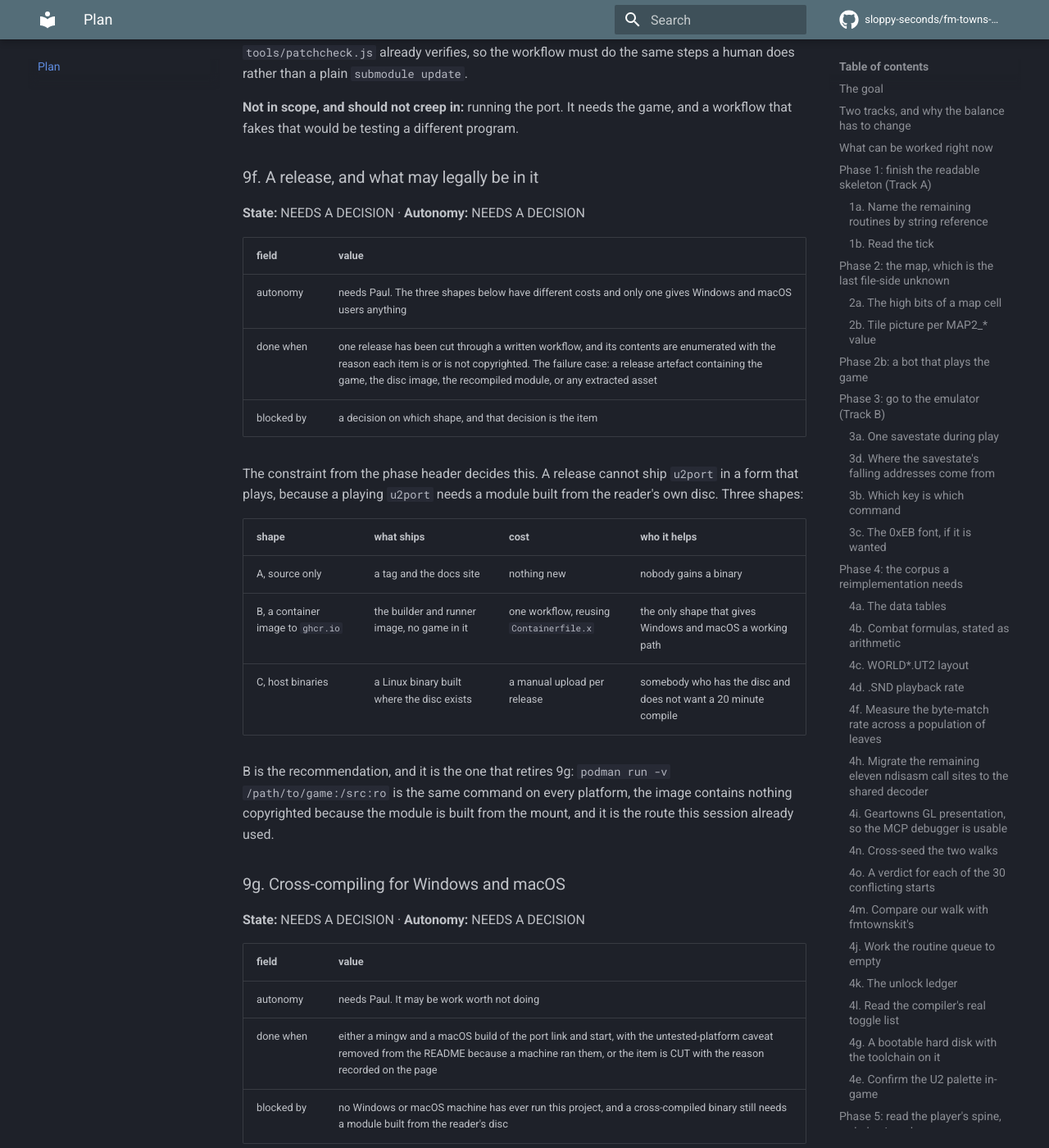
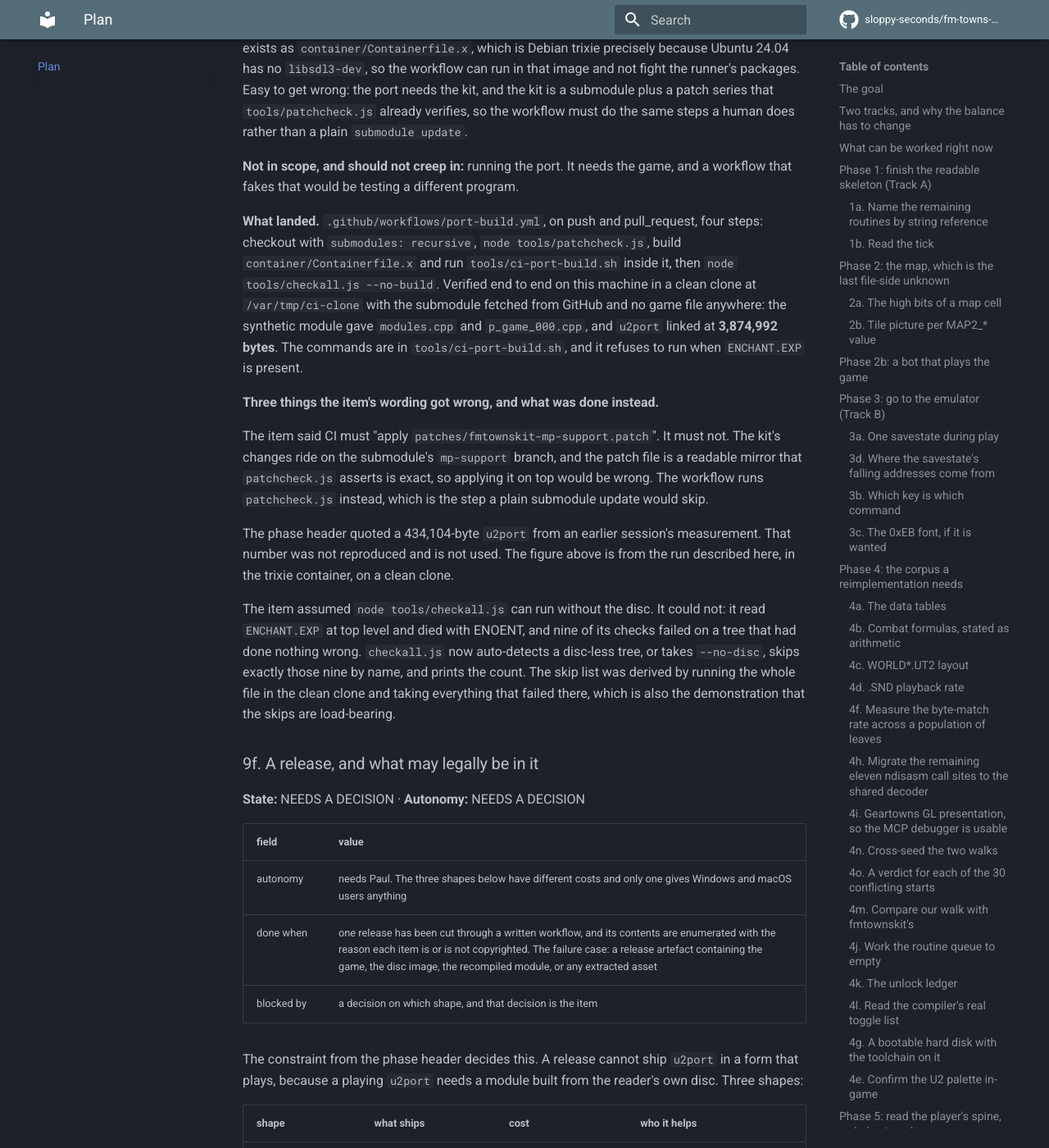
Before and after one commit to sloppy-seconds/fm-towns-ultima, an MkDocs documentation site: the page built from docs/plan.md, in a window 1280 px wide and 1400 px high, scrolled down 66511 px. Shown: the whole window at 82% size. Built offline with MkDocs 1.6.1 and Material for MkDocs 9.7.7, drawn with Linux system fonts in a browser that asks for light colours; comment, search, counter and statistics services are not loaded; some of the changed text lies outside the part shown.

Commit message:
CI proves the port links, with no game file in the pipeline
Plan item 9e. The port's module is the recompiler's output over ENCHANT.EXP, so a clone
has nothing to link and "the port builds" looked uncheckable. It is checkable: a 4 KB
synthetic image through the recompiler emits a real module, and port/main.cpp links
against it into a u2port of 3,874,992 bytes. Measured in container/Containerfile.x on
a clean clone at /var/tmp/ci-clone with the submodule fetched from GitHub and no game
file anywhere.

tools/ci-port-build.sh carries those commands and refuses to run when ENCHANT.EXP is
present, so it cannot be mistaken for the real build. The workflow runs the kit's
patchcheck rather than applying patches/fmtownskit-mp-support.patch, because the kit's
changes ride on the submodule's branch and the patch is a mirror that patchcheck
asserts is exact.

checkall could not run without the disc at all: it read ENCHANT.EXP at top level and
died, and nine checks failed on a clean tree. It now auto-detects that case, or takes
--no-disc, skips those nine by name and prints the count. The list came from running
the whole file in the clean clone and taking everything that failed there.

```diff
--- a/docs/plan.md
+++ b/docs/plan.md
@@ -106,7 +106,7 @@ from the items below rather than maintained separately.
 | 9b The goal, in the README, in one screen | AUTONOMOUS | **done**, the goal section, and the port named a recompile rather than a decompile |
 | 9c The page on why this is hard | AUTONOMOUS | **done**, `docs/why-this-is-hard.md`, nine obstacles each linked to the page that measured it |
 | 9d A port quickstart that starts from the download | AUTONOMOUS | **yes** |
-| 9e CI that proves the tree builds | AUTONOMOUS | **yes**, measured: the port links against a synthetic module |
+| 9e CI that proves the tree builds | AUTONOMOUS | **done**, `.github/workflows/port-build.yml`, the port links against a synthetic module with no game file present |
 | 9f A release, and what may be in it | NEEDS A DECISION | no, three shapes and Paul picks one |
 | 9g Cross-compiling for Windows and macOS | NEEDS A DECISION | no, and 9f may retire it |
 | 9h The README's claims and links, checked | AUTONOMOUS | **done**, `checkall.js` rejects any fourth spelling of the three copied URLs and any dead relative link in the README |
@@ -1987,7 +1987,8 @@ link against. What CI *can* do was measured this session: a 4 KB synthetic image
 fmtownskit.recomp --raw game=/tmp/syn.bin@0xc+0x0` produces `modules.cpp` and `p_game_000.cpp`, and `port/main.cpp`
 links against it into a **434,104-byte** `u2port`. So "the port builds" is checkable on every push without a
 copyrighted file anywhere in the pipeline, and "the port plays the game" is not checkable in CI at all and never
-will be.
+will be. Re-measured on 2026-10-30 in the trixie container on a clean clone, the linked `u2port` is 3,874,992 bytes.
+The 434,104 figure above came from an earlier session and was not reproduced, so 9e quotes the new one.
 
 That distinction is the whole phase. A release cannot contain the module either, for the same reason, so the useful
 release is not a binary.
@@ -2209,7 +2210,7 @@ zip and pick slot 1. `docs/quickstart.md` does say it, as part of 9i's tested ro
 
 ### 9e. CI that proves the tree builds, without the game
 
-**State:** OPEN · **Autonomy:** AUTONOMOUS
+**State:** DONE · **Autonomy:** AUTONOMOUS
 
 | field | value |
 |---|---|
@@ -2225,6 +2226,30 @@ same steps a human does rather than a plain `submodule update`.
 
 **Not in scope, and should not creep in:** running the port. It needs the game, and a workflow that fakes that would
 be testing a different program.
+
+**What landed.** `.github/workflows/port-build.yml`, on push and pull_request, four steps: checkout with
+`submodules: recursive`, `node tools/patchcheck.js`, build `container/Containerfile.x` and run
+`tools/ci-port-build.sh` inside it, then `node tools/checkall.js --no-build`. Verified end to end on this machine in
+a clean clone at `/var/tmp/ci-clone` with the submodule fetched from GitHub and no game file anywhere: the synthetic
+module gave `modules.cpp` and `p_game_000.cpp`, and `u2port` linked at **3,874,992 bytes**. The commands are in
+`tools/ci-port-build.sh`, and it refuses to run when `ENCHANT.EXP` is present.
+
+**Three things the item's wording got wrong, and what was done instead.**
+
+The item said CI must "apply `patches/fmtownskit-mp-support.patch`". It must not. The kit's changes ride on the
+submodule's `mp-support` branch, and the patch file is a readable mirror that `patchcheck.js` asserts is exact, so
+applying it on top would be wrong. The workflow runs `patchcheck.js` instead, which is the step a plain submodule
+update would skip.
+
+The phase header quoted a 434,104-byte `u2port` from an earlier session's measurement. That number was not
+reproduced and is not used. The figure above is from the run described here, in the trixie container, on a clean
+clone.
+
+The item assumed `node tools/checkall.js` can run without the disc. It could not: it read `ENCHANT.EXP` at top level
+and died with ENOENT, and nine of its checks failed on a tree that had done nothing wrong. `checkall.js` now
+auto-detects a disc-less tree, or takes `--no-disc`, skips exactly those nine by name, and prints the count. The skip
+list was derived by running the whole file in the clean clone and taking everything that failed there, which is also
+the demonstration that the skips are load-bearing.
 
 ### 9f. A release, and what may legally be in it
 
```
Also changed, not shown: tools/README.md (+9 -0 lines), 3 other files.
